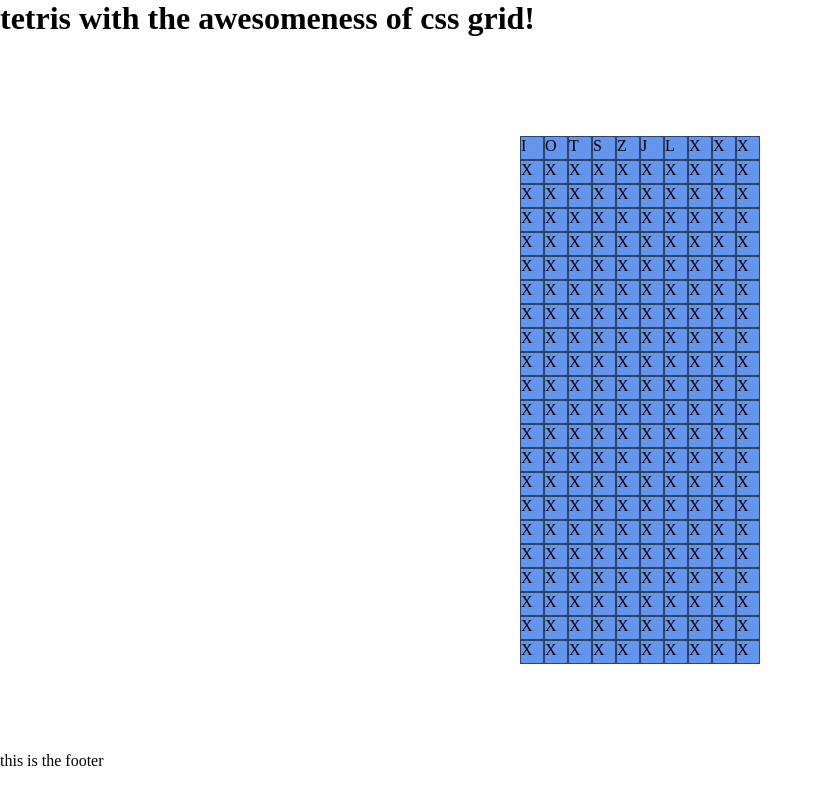
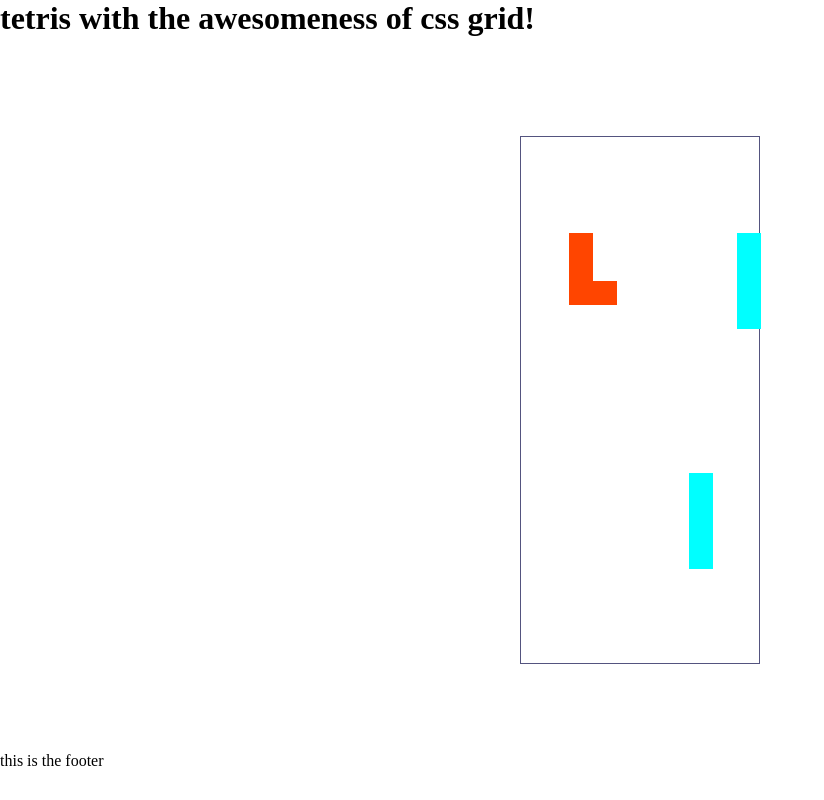
Before and after one commit to av8ta/tetris-grid, a plain HTML site: page index.html in a window 1280 px wide. Shown: the whole page, without its empty margins (0-824 px from the left). Drawn offline with Linux system fonts and the light colour scheme.

Commit message:
experiment draw tetramino with grid-template-areas

```diff
--- a/index.html
+++ b/index.html
@@ -7,39 +7,31 @@
     <link rel="stylesheet" href="tetris.css" />
   </head>
   <body>
-    <header><h1>tetris with the awesomeness of css grid!</h1></header>
+    <header>
+      <h1>
+        tetris with the awesomeness of css grid!
+      </h1>
+    </header>
     <main>
       <!-- I, O, T, S, Z, J, L -->
-      <tetromino-i class="tetromino">I</tetromino-i>
-      <tetromino-o class="tetromino">O</tetromino-o>
-      <tetromino-t class="tetromino">T</tetromino-t>
-      <tetromino-s class="tetromino">S</tetromino-s>
-      <tetromino-z class="tetromino">Z</tetromino-z>
-      <tetromino-j class="tetromino">J</tetromino-j>
-      <tetromino-l class="tetromino">L</tetromino-l>
-      <!-- dummy spaces -->
-      <!-- <tetromino-x class="tetromino">X</tetromino-x> -->
-      <div id="spaces"></div>
+      <div class="playfield">
+        <tetromino class="i">
+          <block class="b"></block>
+        </tetromino>
+        <tetromino class="i" style="grid-column-start: 8; grid-row-start: 15;">
+          <block class="b"></block>
+        </tetromino>
+        <!-- <tetromino class="o">O</tetromino> -->
+        <!-- <tetromino class="t">T</tetromino> -->
+        <!-- <tetromino class="s">S</tetromino> -->
+        <!-- <tetromino class="z">Z</tetromino> -->
+        <!-- <tetromino class="j">J</tetromino> -->
+        <tetromino class="l">
+          <block class="b"></block>
+          <block class="c"></block>
+        </tetromino>
+      </div>
     </main>
-
     <footer>this is the footer</footer>
-    <script>
-
-      function addSpaces(number) {
-        const insertLocation = document.getElementById('spaces')
-        const main = document.querySelector('main')
-        for (let i = 0; i < number; i++) {
-          const space = document.createElement('tetromino-x')
-          space.className = 'tetromino'
-          const content = document.createTextNode('X')
-          space.appendChild(content)
-          main.insertBefore(space, insertLocation)
-        }
-      }
-
-      document.addEventListener('DOMContentLoaded', function() {
-        addSpaces(213)
-      })
-    </script>
   </body>
 </html>
--- a/tetris.css
+++ b/tetris.css
@@ -16,19 +16,71 @@ html {
 body {
   display: grid;
   height: 100vh;
-  margin: auto;
   grid-template-rows: 3rem auto 3rem;
-
 }
 
 main {
   display: grid;
   margin: auto;
-  grid-template-columns: repeat(10, var(--cube-size));
-  grid-template-rows: repeat(22, var(--cube-size));
 }
 
-.tetromino {
-  background: cornflowerblue;
-  border: 1px solid rgba(0, 0, 0, 0.555);
+.playfield {
+  display: grid;
+  margin: auto;
+  width: calc(10 * var(--cube-size));
+  height: calc(22 * var(--cube-size));
+  grid-template-columns: repeat(10, [x-start] var(--cube-size));
+  grid-template-rows: repeat(22, [y-start] var(--cube-size));
+  border: 1px solid rgba(0, 0, 65, 0.671);
+  margin: 0.5rem;
 }
+
+/* todo: work on rotations */
+tetromino.l {
+  display: grid;
+  grid-column-start: 3;
+  grid-row-start: 5;
+
+  grid-template-columns: repeat(4, [x-start] var(--cube-size));
+  grid-template-rows: repeat(4, [y-start] var(--cube-size));
+  grid-template-areas:  "b . . ."
+                        "b . . ."
+                        "b c . ."
+                        ". . . .";
+  background: orangered;
+  color: orangered;
+}
+
+tetromino.i {
+  display: grid;
+  grid-column-start: 10;
+  grid-row-start: 5;
+
+  grid-template-columns: repeat(4, [x-start] var(--cube-size));
+  grid-template-rows: repeat(4, [y-start] var(--cube-size));
+  grid-template-areas:  "b . . ."
+                        "b . . ."
+                        "b . . ."
+                        "b . . .";
+  /* display: none; */
+  background: cyan;
+  color: cyan;
+}
+
+/* b for block */
+.b {
+  display: block;
+  grid-area: b;
+  background: inherit;
+  color: inherit;
+}
+
+/* sadly grid-template-areas require entities to be in rows */
+/* so we hack jutty-out bits with c because c is after b */
+/* had to find a hack because using grid-template-areas to define */
+/* shapes with ascii art is too cool 😎 */
+.c {
+  grid-area: c;
+  background: inherit;
+  color: inherit;
+}
```
